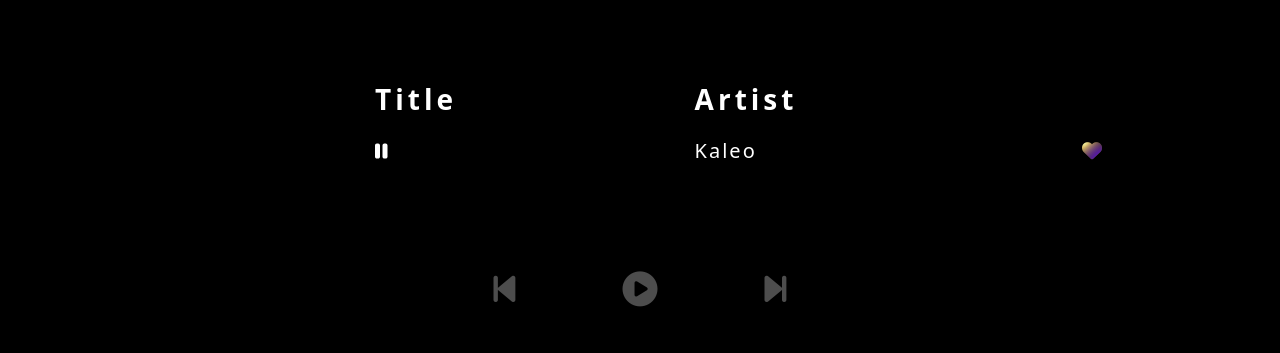
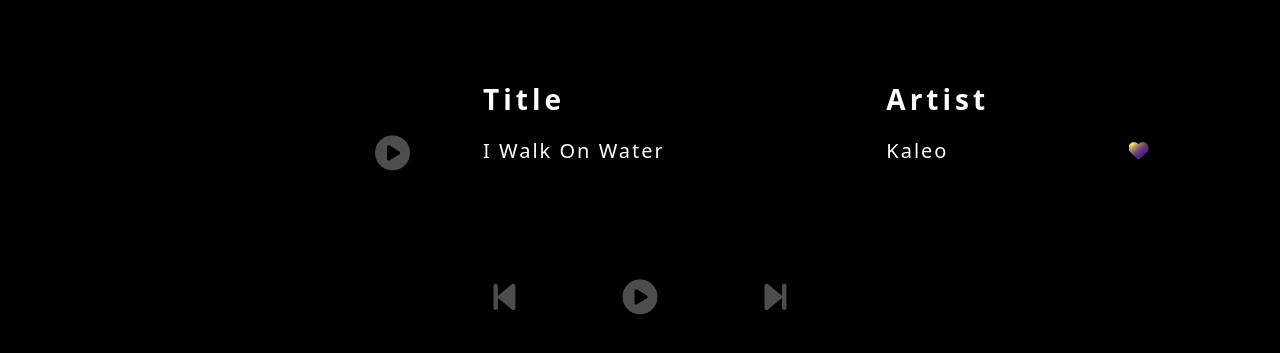
Before and after one commit to BernadetteCh/musicapp, a React (Create React App) app in the folder musicplayer/: page / in a window 1280 px wide. Shown: the part 391-744 px from the top of the page. Built offline with nearby package versions, Linux system fonts and the light colour scheme.

Commit message:
Toggle both play buttons to play and pause music

```diff
--- a/musicplayer/src/App.js
+++ b/musicplayer/src/App.js
@@ -1,3 +1,4 @@
+import React, { useState } from "react";
 import "./App.css";
 import Home from "./Home/Home";
 import Playlists from "./Playlists/Playlists";
@@ -13,6 +14,12 @@ import AudioPlayer from "./AudioPlayer/AudioPlayer";
 import { BrowserRouter, Routes, Route } from "react-router-dom";
 
 function App() {
+  const [playing, setPlaying] = useState(false);
+
+  const sameRender = () => {
+    setPlaying((playing) => !playing);
+  };
+  console.log(playing);
   return (
     <BrowserRouter>
       <Container className="container">
@@ -22,14 +29,17 @@ function App() {
           </Col>
           <Col>
             <Routes>
-              <Route path="/" element={<Home />}></Route>
+              <Route
+                path="/"
+                element={<Home sameRender={sameRender} state={playing} />}
+              ></Route>
               <Route path="/favorites" element={<FavoriteMusic />}></Route>
               <Route path="/playlists" element={<Playlists />}></Route>
               <Route path="/addSong" element={<AddMusic />}></Route>
             </Routes>
           </Col>
         </Row>
-        <AudioPlayer />
+        <AudioPlayer sameRender={sameRender} state={playing} />
       </Container>
     </BrowserRouter>
   );
--- a/musicplayer/src/AudioPlayer/AudioPlayer.js
+++ b/musicplayer/src/AudioPlayer/AudioPlayer.js
@@ -1,48 +1,62 @@
 import React, { useState, useEffect, useRef } from "react";
+import PlayerPauseIcon from "../PlayPauseIcon";
 import "./AudioPlayer.css";
 import Kaleo from "../Kaleo - I walk on Water.mp3";
 
-const AudioPlayer = () => {
-  const [play, setPlay] = useState(false);
+const AudioPlayer = ({ sameRender, state }) => {
+  const [play, setPlay] = useState(state);
+  const [render, setRender] = useState(false);
   const audioElem = useRef();
 
   useEffect(() => {
-    if (play) {
+    if (state) {
       audioElem.current.play();
     } else {
       audioElem.current.pause();
     }
-  }, [play]);
+  }, [state]);
   const playPause = () => {
-    setPlay((play) => !play);
+    sameRender(state);
+    // setPlay(boolean, sameRender(boolean));
   };
-
-  if (play === false) {
   return (
     <div className="audioplayer-container">
       <figure>
         <audio src={Kaleo} ref={audioElem}></audio>
         <i className="fa-sharp fa-solid fa-backward-step track-back-icon"></i>
-          <i
-            className="fa-solid fa-circle-play play-icon"
-            onClick={playPause}
-          ></i>
+        <PlayerPauseIcon sameRender={playPause} state={state} />
         <i className="fa-sharp fa-solid fa-forward-step track-forward-icon"></i>
       </figure>
     </div>
   );
-  } else {
-    return (
-      <div className="audioplayer-container">
-        <figure>
-          <audio src={Kaleo} ref={audioElem}></audio>
-          <i className="fa-sharp fa-solid fa-backward-step track-back-icon"></i>
-          <i className="fa-solid fa-pause pause-icon" onClick={playPause}></i>
-          <i className="fa-sharp fa-solid fa-forward-step track-forward-icon"></i>
-        </figure>
-      </div>
-    );
-  }
+
+  // if (play === false) {
+  //   return (
+  //     <div className="audioplayer-container">
+  //       <figure>
+  //         <audio src={Kaleo} ref={audioElem}></audio>
+  //         <i className="fa-sharp fa-solid fa-backward-step track-back-icon"></i>
+  //         {/* <i
+  //           className="fa-solid fa-circle-play play-icon"
+  //           onClick={playPause}
+  //         ></i> */}
+  //         <PlayerPauseIcon togglePlayPause={playPause} />
+  //         <i className="fa-sharp fa-solid fa-forward-step track-forward-icon"></i>
+  //       </figure>
+  //     </div>
+  //   );
+  // } else {
+  //   return (
+  //     <div className="audioplayer-container">
+  //       <figure>
+  //         <audio src={Kaleo} ref={audioElem}></audio>
+  //         <i className="fa-sharp fa-solid fa-backward-step track-back-icon"></i>
+  //         <i className="fa-solid fa-pause pause-icon" onClick={playPause}></i>
+  //         <i className="fa-sharp fa-solid fa-forward-step track-forward-icon"></i>
+  //       </figure>
+  //     </div>
+  //   );
+  // }
 };
 
 export default AudioPlayer;
--- a/musicplayer/src/Home/Home.css
+++ b/musicplayer/src/Home/Home.css
@@ -142,3 +142,6 @@ form button {
   border: none;
   margin-top: 60px;
 }
+.play-icon {
+  font-size: 16px;
+}
--- a/musicplayer/src/Home/Home.js
+++ b/musicplayer/src/Home/Home.js
@@ -6,7 +6,7 @@ import MusicTable from "./MusicTable";
 import icon from "../images/searchicon.png";
 import "./Home.css";
 
-const Home = () => {
+const Home = ({ sameRender, state }) => {
   return (
     <div className="mb-5">
       {/* <h1 className="header" style={{ fontSize: "28px" }}>
@@ -15,7 +15,7 @@ const Home = () => {
       <AlbumPictures />
       <SearchForMusic type="text" placeholder="...search" />
       <img src={icon} alt="search-icon" className="icon"></img>
-      <MusicTable />
+      <MusicTable sameRender={sameRender} state={state} />
     </div>
   );
 };
--- a/musicplayer/src/Home/MusicTable.js
+++ b/musicplayer/src/Home/MusicTable.js
@@ -1,16 +1,24 @@
-import React from "react";
+import React, { useState, useEffect } from "react";
 import Table from "react-bootstrap/Table";
-import { FontAwesomeIcon } from "@fortawesome/react-fontawesome";
-import { faPause } from "@fortawesome/free-solid-svg-icons";
-
+import PlayPauseIcon from "../PlayPauseIcon";
 import "../Home/Home.css";
 
-const MusicTable = () => {
+const MusicTable = ({ sameRender, state }) => {
+  const [playing, setPlaying] = useState();
+
+  const playPause = () => {
+    sameRender(state);
+  };
+
+  // useEffect(() => {
+  //  setToggle((toggle)=>!toggle)
+  // }, [state, sameRender]);
   return (
     <div className="music-table" style={{ marginTop: "80px" }}>
       <Table style={{ color: "white" }}>
         <thead>
           <tr>
+            <th></th>
             <th>Title</th>
             <th>Artist</th>
             <th></th>
@@ -19,8 +27,9 @@ const MusicTable = () => {
         <tbody>
           <tr>
             <td>
-              <FontAwesomeIcon icon={faPause} />
+              <PlayPauseIcon sameRender={playPause} state={state} />
             </td>
+            <td>I Walk On Water</td>
             <td>Kaleo</td>
             <td>
               <i className="fa-solid fa-heart favorite-song"></i>
--- /dev/null
+++ b/musicplayer/src/PlayPauseIcon.js
@@ -0,0 +1,26 @@
+import React, { useState, useEffect } from "react";
+import "../src/AudioPlayer/AudioPlayer.css";
+
+const PlayPauseIcon = ({ sameRender, state }) => {
+  const [playing, setPlaying] = useState(state);
+  const [toggle, setToggle] = useState(state);
+  const playPause = () => {
+    sameRender(playing);
+    // setPlaying((playing) => !playing);
+    // // togglePlayPause((playing) => !playing);
+  };
+
+  //   useEffect(() => {
+  //     setToggle(state);
+  //   }, [playing]);
+  //   console.log(toggle);
+  if (state === false) {
+    return (
+      <i className="fa-solid fa-circle-play play-icon" onClick={playPause}></i>
+    );
+  } else {
+    return <i className="fa-solid fa-pause pause-icon" onClick={playPause}></i>;
+  }
+};
+
+export default PlayPauseIcon;
```
Also changed, not shown: musicplayer/src/sound (1).gif (added). Lines whose indentation alone changed are shown as unchanged.
